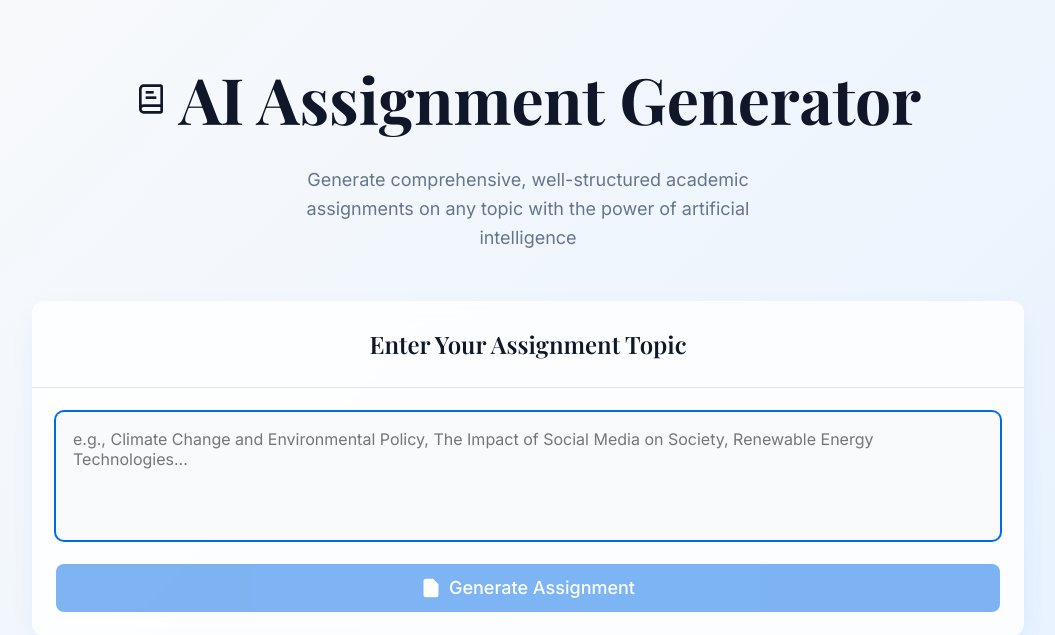
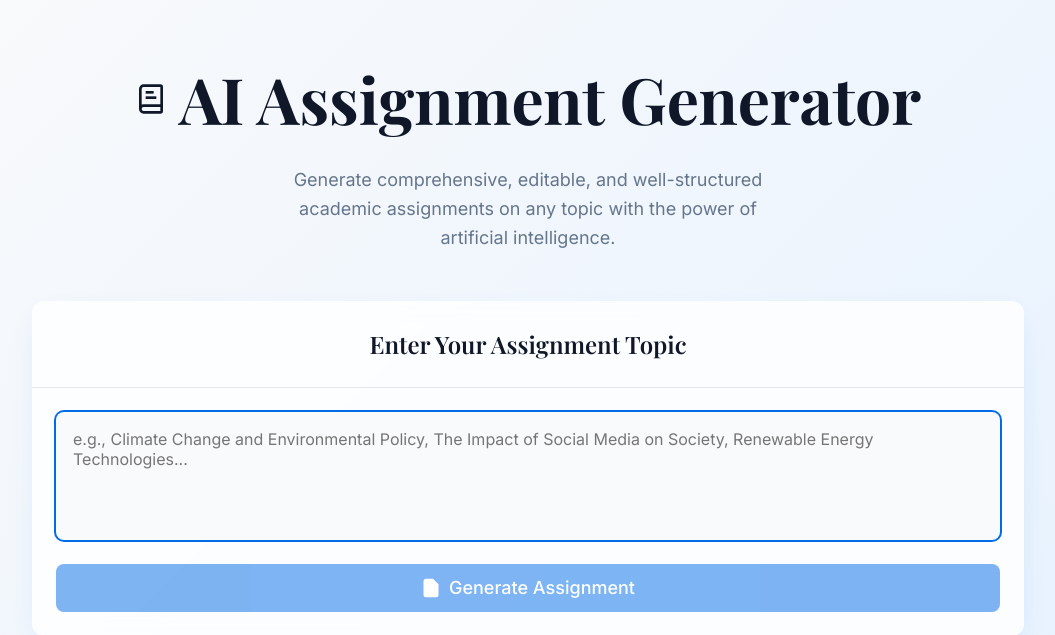
Before and after one commit to hari8github/Assignment-Agent, a Flask app: page / in a window 1280 px wide. Shown: the top 635 px of the page, without its empty margins (112-1167 px from the left). Run offline with Flask 3, Linux system fonts and the light colour scheme.

Commit message:
Version is ready for launch!!

```diff
--- a/templates/index.html
+++ b/templates/index.html
@@ -497,7 +497,7 @@
             <h1 class="font-serif">AI Assignment Generator</h1>
         </div>
         <p class="header-subtitle">
-            Generate comprehensive, well-structured academic assignments on any topic with the power of artificial intelligence
+                Generate comprehensive, editable, and well-structured academic assignments on any topic with the power of artificial intelligence.
         </p>
     </header>
 
```
